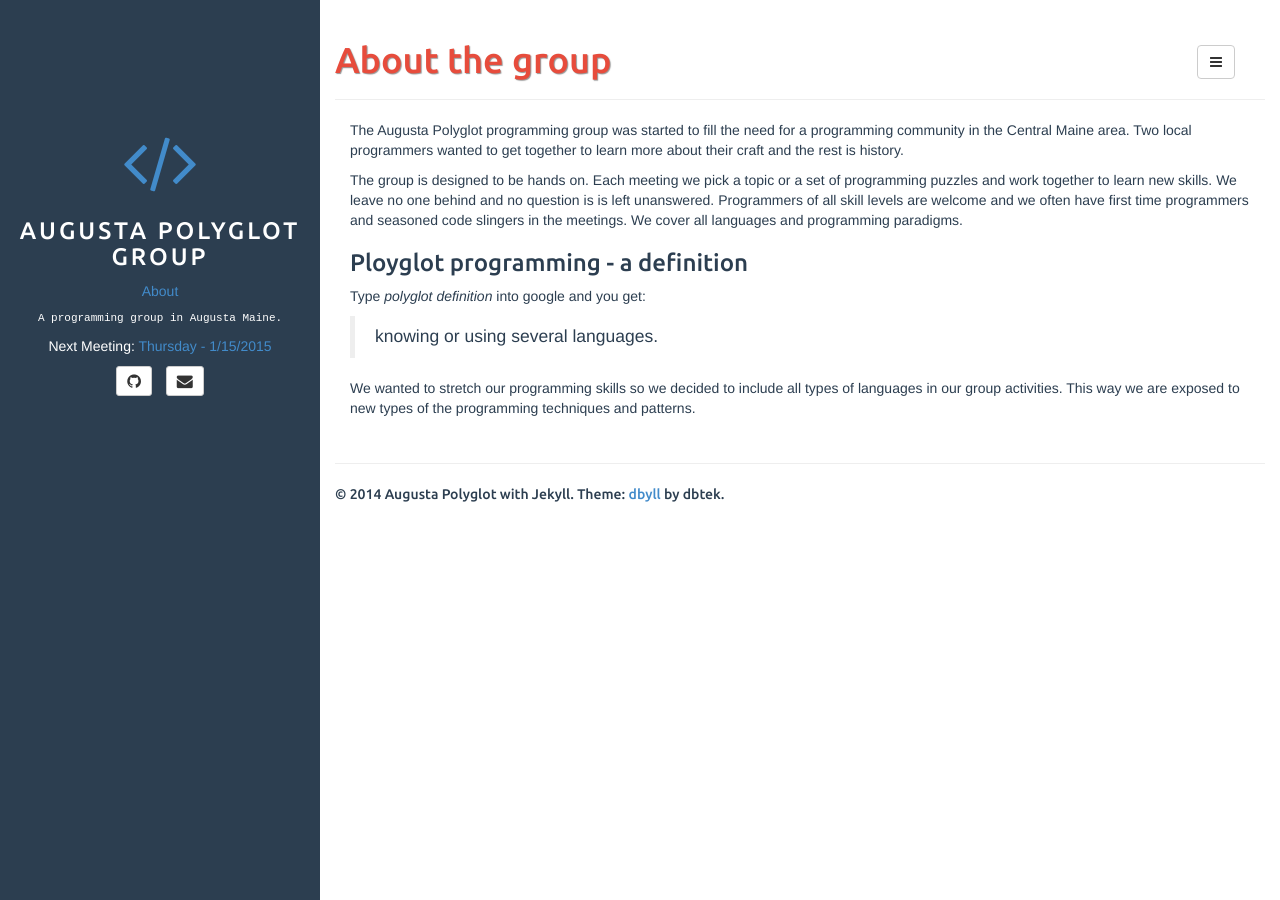
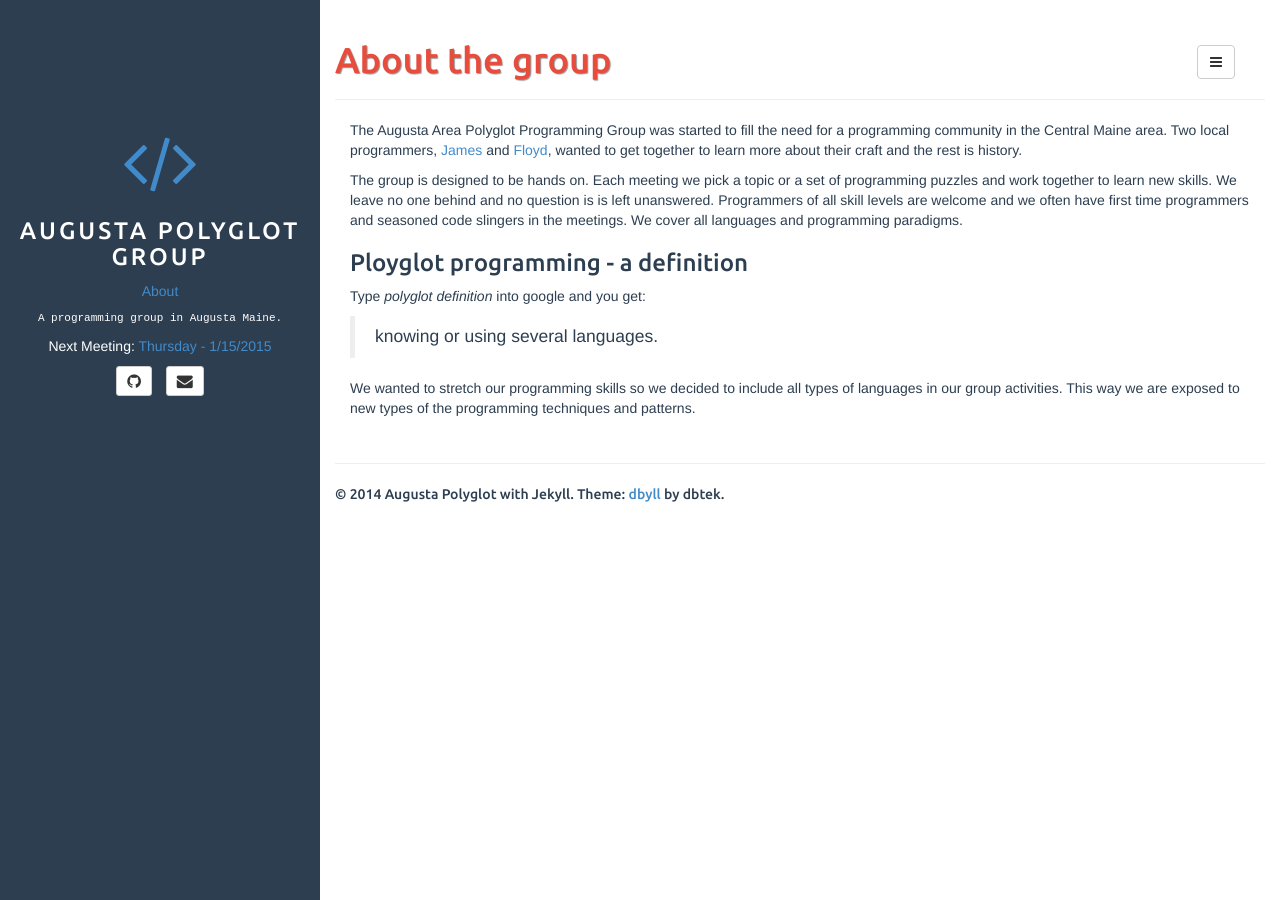
Before and after one commit to Augusta-Polyglot/augusta-polyglot.github.io, a Jekyll site: the page built from about.html, in a window 1280 px wide. Built offline with Jekyll 4.4.1, drawn with Linux system fonts in a browser that asks for light colours.

Commit message:
Updated links to our sites

```diff
--- a/about.html
+++ b/about.html
@@ -7,7 +7,7 @@ group: navigation
 
 <div class="col-sm-12 col-xs-12">
    <p>
-	The Augusta Polyglot programming group was started to fill the need for a programming community in the Central Maine area.  Two local programmers wanted to get together to learn more about their craft and the rest is history.
+	The Augusta Area Polyglot Programming Group was started to fill the need for a programming community in the Central Maine area.  Two local programmers, <a href="http://www.aspenrootsdevelopment.com/">James</a> and <a href="http://floydhilton.com/">Floyd</a>, wanted to get together to learn more about their craft and the rest is history.
    <p/>
    <p>
    The group is designed to be hands on.  Each meeting we pick a topic or a set of programming puzzles and work together to learn new skills.  We leave no one behind and no question is is left unanswered.  Programmers of all skill levels are welcome and we often have first time programmers and seasoned code slingers in the meetings. We cover all languages and programming paradigms.
```
